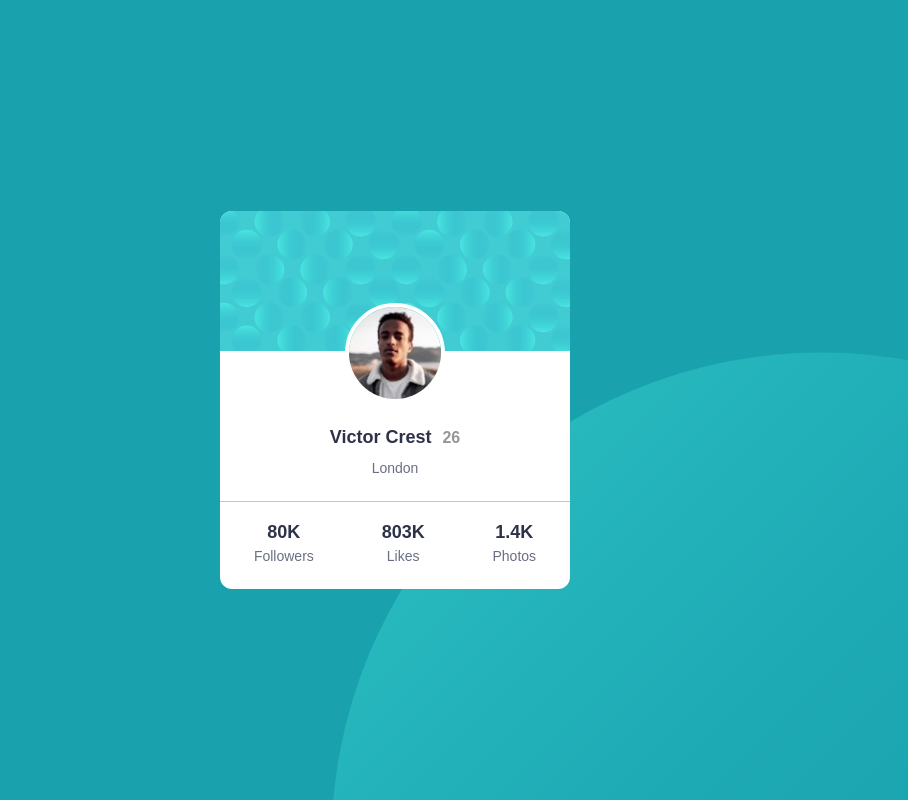
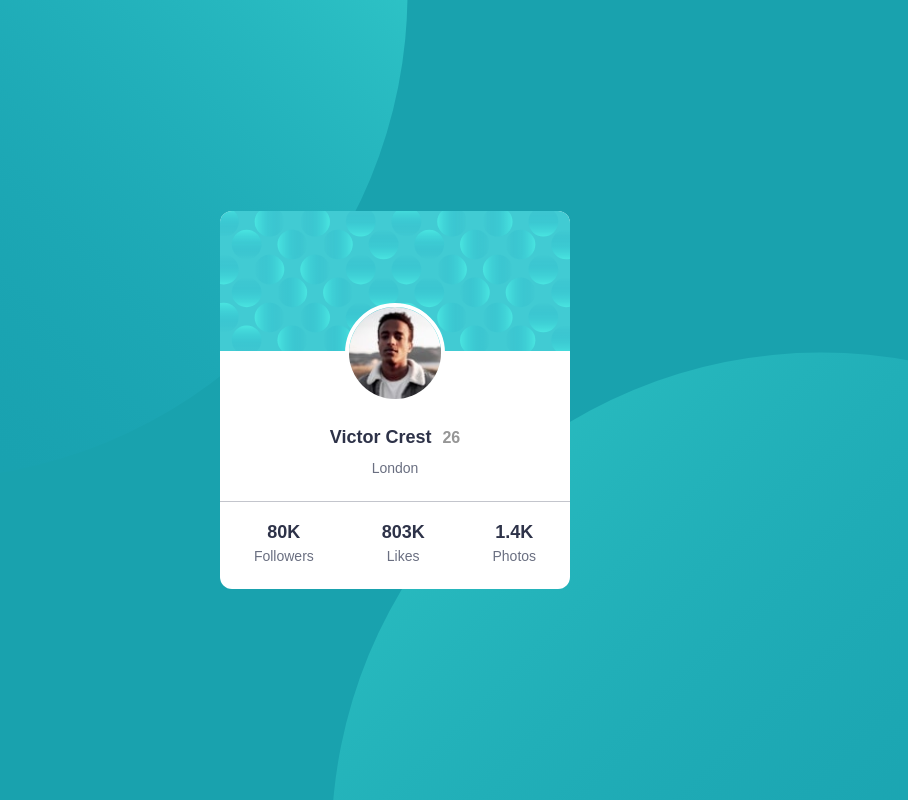
Before and after one commit to geekSamarth/profile-card-compoent, a plain HTML site: page index.html in a window 1280 px wide. Shown: the whole page, without its empty margins (245-1153 px from the left). Drawn offline with Linux system fonts and the light colour scheme; the site is published under a folder, as on GitHub Pages, so addresses that start at the root find nothing.

Commit message:
minor fixes

```diff
--- a/style.css
+++ b/style.css
@@ -13,7 +13,7 @@
 body{
     min-height: 100vh;
     background-color: var(--dark-cyan);
-    background-image: url(/images/bg-pattern-top.svg),url(./images/bg-pattern-bottom.svg);
+    background-image: url(./images/bg-pattern-top.svg),url(./images/bg-pattern-bottom.svg);
     background-repeat: no-repeat,no-repeat;
     background-position: right 49vw bottom 40vh, left 45vw top 44vh;
     display: flex;
```
